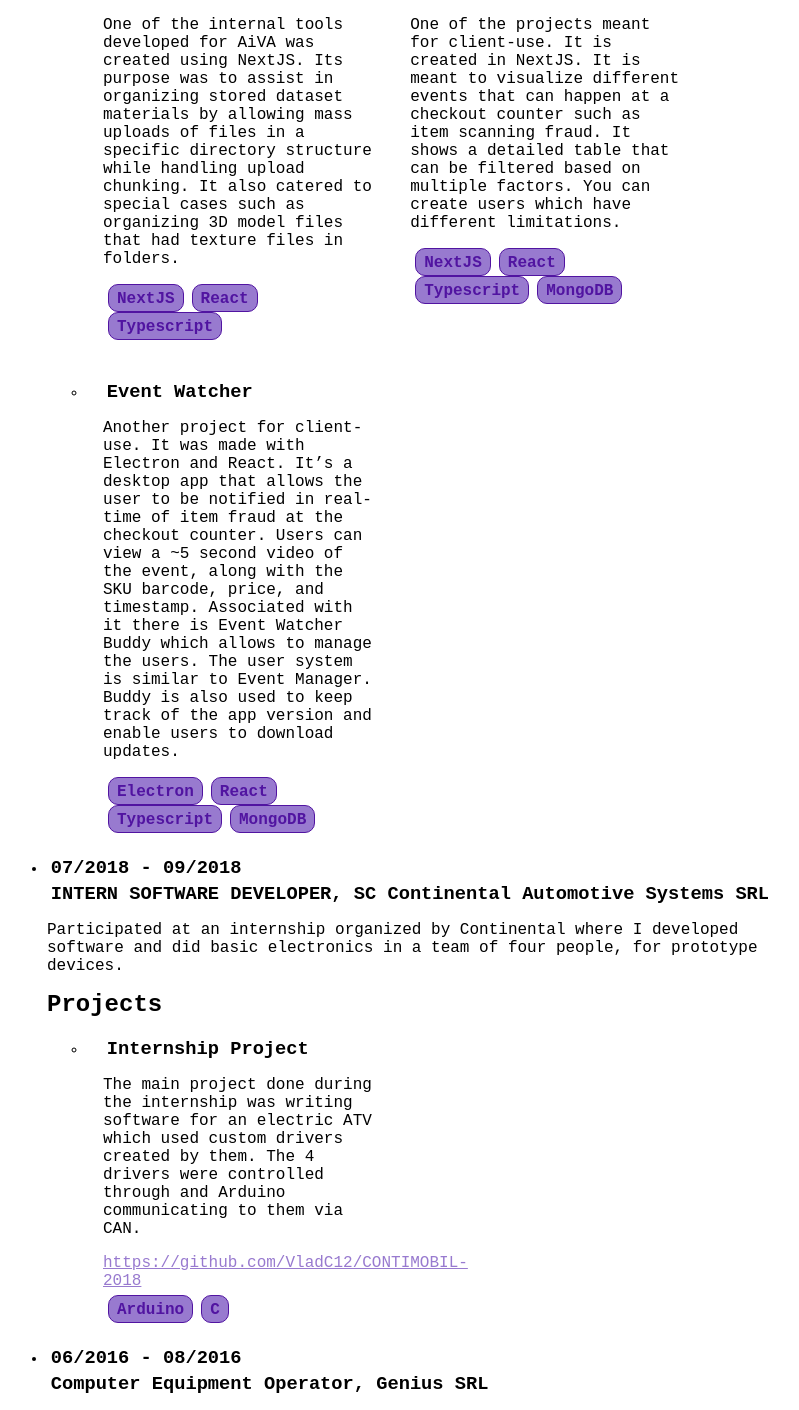
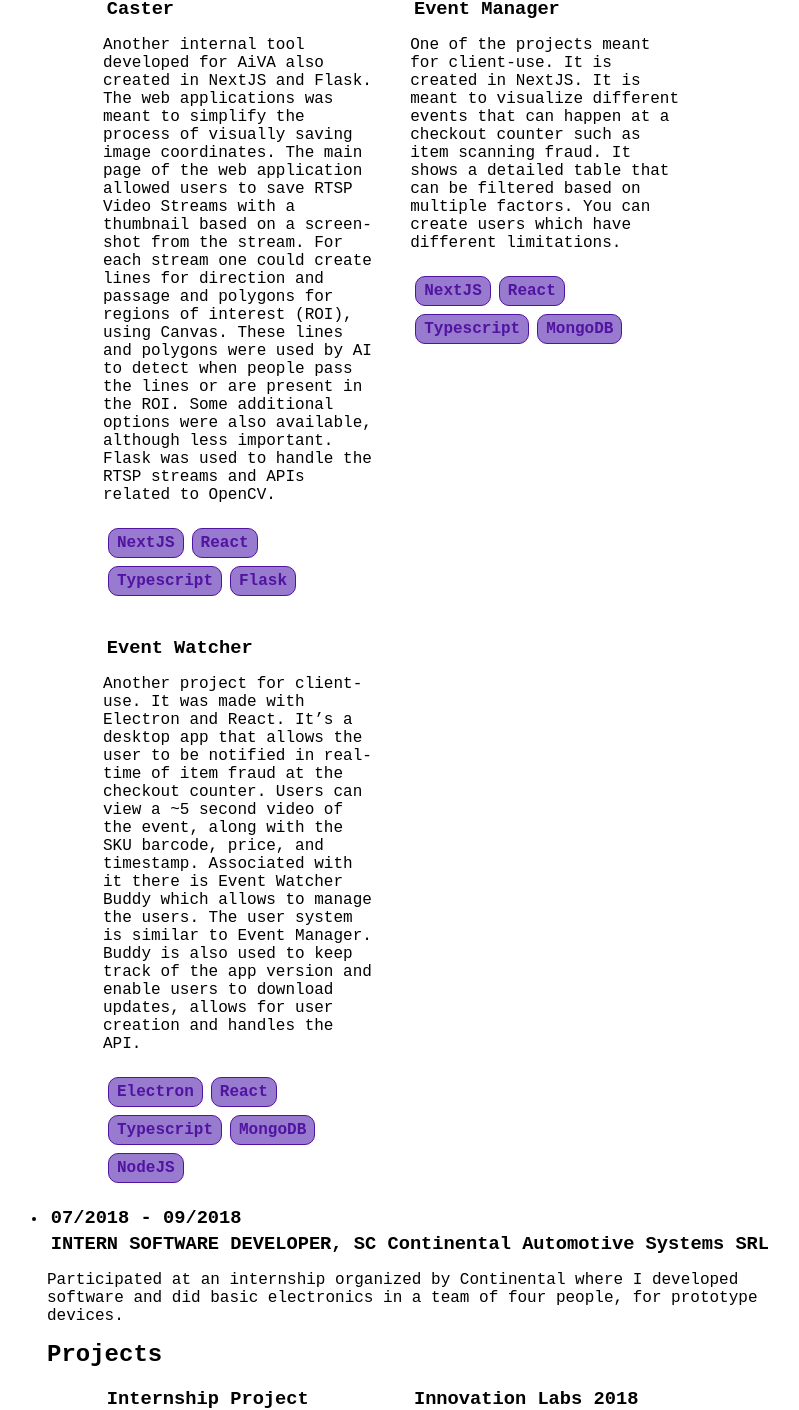
Before and after one commit to VladC12/VladC12.github.io, a React (Vite) app: page / in a window 1280 px wide. Shown: the part 1334-2744 px from the top of the page, without its empty margins (73-872 px from the left). Built offline with nearby package versions, Linux system fonts and the light colour scheme.

Commit message:
highlight projects

```diff
--- a/src/components/CurriculumVitae.module.css
+++ b/src/components/CurriculumVitae.module.css
@@ -63,11 +63,29 @@
     display: flex;
     flex-direction: row;
     flex-wrap: wrap;
+    list-style-type: none;
 }
 
 .projects li {
     padding: 1rem;
     width: 40%;
+    border-radius: 3px;
+    transition: transform 0.2s ease, box-shadow 0.2s ease, background-color 0.2s ease;
+}
+
+.projects li:hover{
+    background-color: var(--highlight-color);
+    color: var(--anti-accent-color);
+    transform: translate(-1px, -1px);
+    box-shadow: 8.0px 16.0px 16.0px hsl(0deg 0% 0% / 0.25);
+}
+
+.projects li:hover a {
+    color: var(--anti-accent-color);
+}
+
+.projects a {
+    color: var(--highlight-color);
 }
 
 .projects div {
@@ -78,7 +96,6 @@
 }
 
 .projects span {
-    max-height: 1em;
     transition: background-color 0.5s ease, color 0.5s ease;
     color: var(--accent-color);
     background: var(--highlight-color);
@@ -86,10 +103,5 @@
     border-radius: 10px;
     padding: 5px 8px 5px 8px;
     font-weight: bold;
-    margin: 0 0.5rem 0 0;
+    margin: 0.5rem 0.5rem 0 0;
 }
-
-.projects a {
-    color: var(--highlight-color);
-    cursor: pointer;
-}
--- a/src/components/CurriculumVitae.tsx
+++ b/src/components/CurriculumVitae.tsx
@@ -15,7 +15,7 @@ const CurriculumVitae: React.FC = () => {
                         <h3>09/2021 - 12/2024</h3>
                         <h3>SOFTWARE ENGINEER, SC Artificial Intelligence Visual Analytics SRL</h3>
                         <p>
-                            My first job, and it was a start-up. Worked on multiple projects, some for internal use only and some to be used by
+                            My first job, and it was a start-up. Worked on multiple projects as a full-stack developer, some for internal use only and some to be used by
                             clients. Most of the work was focused on web development using React and NodeJS. Another
                             part of the work there was in Synthetic Data Generation with Blender and Python and 3D
                             modeling.
@@ -46,12 +46,17 @@ const CurriculumVitae: React.FC = () => {
                             </li>
                             <li>
                                 <h3>Caster</h3>
-                                <p>One of the internal tools developed for AiVA was created using NextJS. Its purpose was to assist
-                                    in organizing stored dataset materials by allowing mass uploads of files in a specific directory
-                                    structure while handling upload chunking. It also catered to special cases such as organizing 3D
-                                    model files that had texture files in folders.</p>
+                                <p>Another internal tool developed for AiVA also created in NextJS and Flask. The web applications
+                                    was meant to simplify the process of visually saving image coordinates. The main page of the web
+                                    application allowed users to save RTSP Video Streams with a thumbnail based on a screen-shot
+                                    from the stream.
+                                    For each stream one could create lines for direction and passage and polygons for regions of
+                                    interest (ROI), using Canvas. These lines and polygons were used by AI to detect when people
+                                    pass the lines or are present in the ROI. Some additional options were also available, although
+                                    less important.
+                                    Flask was used to handle the RTSP streams and APIs related to OpenCV.</p>
                                 <div>
-                                    <span>NextJS</span><span>React</span><span>Typescript</span>
+                                    <span>NextJS</span><span>React</span><span>Typescript</span><span>Flask</span>
                                 </div>
                             </li>
                             <li>
@@ -71,9 +76,10 @@ const CurriculumVitae: React.FC = () => {
                                     second video of the event, along with the SKU barcode, price, and timestamp. Associated with it
                                     there is Event Watcher Buddy which allows to manage the users. The user system is similar to
                                     Event Manager.
-                                    Buddy is also used to keep track of the app version and enable users to download updates.</p>
+                                    Buddy is also used to keep track of the app version and enable users to download updates, allows for
+                                    user creation and handles the API.</p>
                                 <div>
-                                    <span>Electron</span><span>React</span><span>Typescript</span><span>MongoDB</span>
+                                    <span>Electron</span><span>React</span><span>Typescript</span><span>MongoDB</span><span>NodeJS</span>
                                 </div>
                             </li>
                         </ul>
@@ -96,13 +102,16 @@ const CurriculumVitae: React.FC = () => {
                                     <span>Arduino</span><span>C</span>
                                 </div>
                             </li>
+                            <li>
+                                <h3>Innovation Labs 2018</h3>
+                                <p>Part of the Calics team I helped write the code for an electric self-stabilizing cup-holder. This
+                                    project continued partially at the Continental Internship. We reached the semi-finals at Bucharest.</p>
+                                <a href="https://github.com/VladC12/Omni-Holder" target="_blank" rel="noopener noreferrer">https://github.com/VladC12/Omni-Holder</a>
+                                <div>
+                                    <span>Arduino</span><span>C</span><span>Electronics</span>
+                                </div>
+                            </li>
                         </ul>
-                    </li>
-                    <li>
-                        <h3>06/2016 - 08/2016</h3>
-                        <h3>Computer Equipment Operator, Genius SRL</h3>
-                        <p>Assembled and diagnosed personal computers for customers. Also assisted at selling computer
-                            hardware and software and helped customers purchase electronic devices and other software.</p>
                     </li>
                 </ul>
                 <h2>Education</h2>
```
